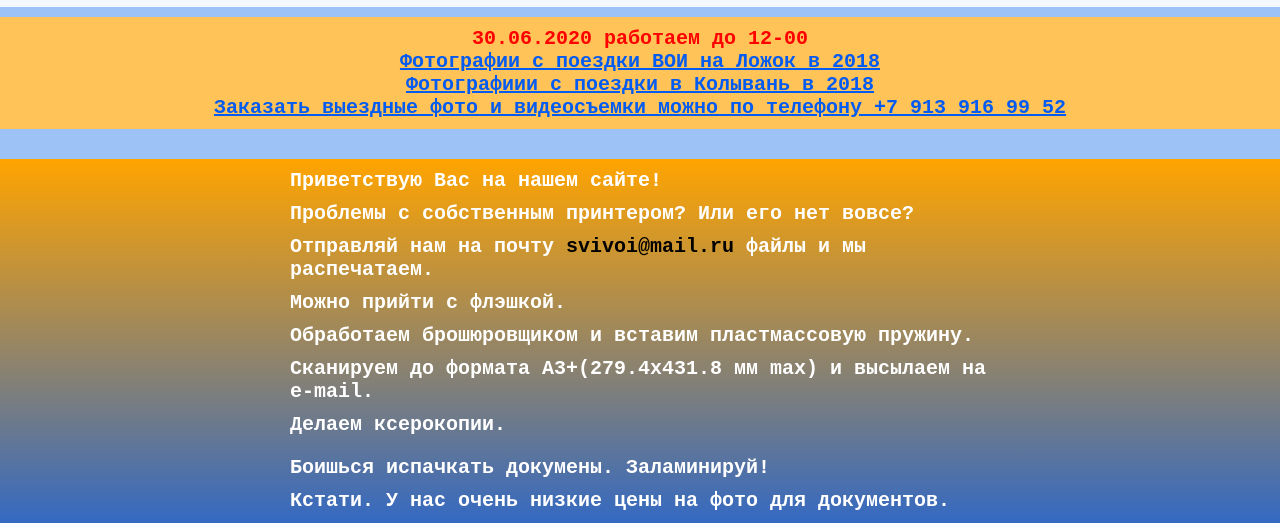
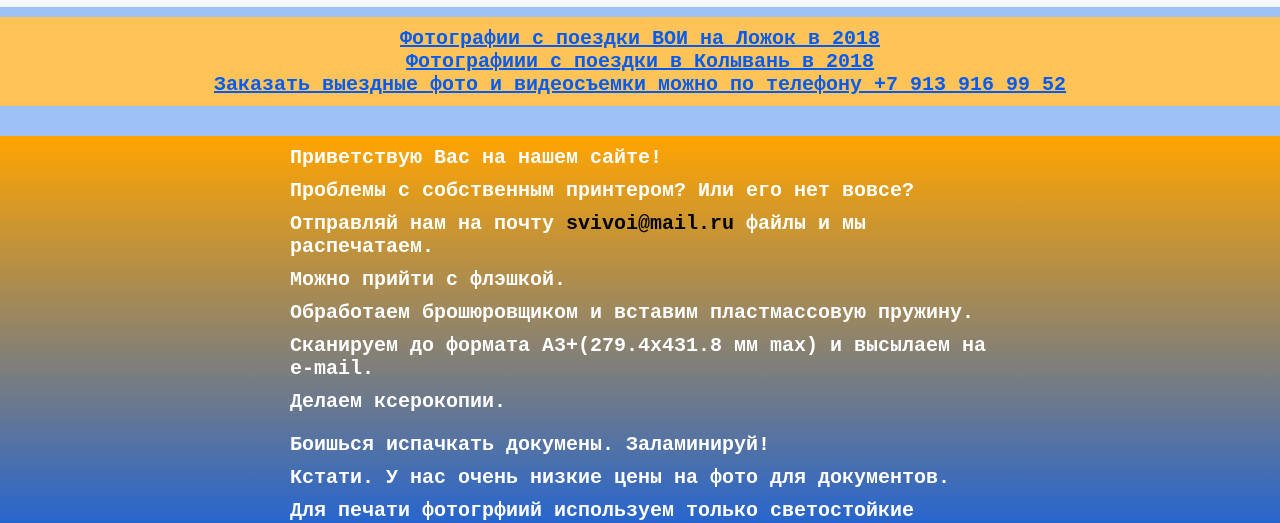
Before and after one commit to svivoi/svivoi.github.io, a plain HTML site: page index.html in a window 1280 px wide. Shown: the part 254-777 px from the top of the page. Drawn offline with Linux system fonts and the light colour scheme.

Commit message:
modification

```diff
--- a/index.html
+++ b/index.html
@@ -69,7 +69,7 @@
 <!--<p class="p2" >Печать на кружках временно прекращена</p>-->
 <!--<p class="p2" >Плоттерная  резка временно не работает</p>-->
    <!--<p class="p2" >Фото на документы временно не работает</p>_-->
-<p class="p2" >30.06.2020 работаем до 12-00</p>
+<!--<p class="p2" >30.06.2020 работаем до 12-00</p>-->
 <!--<p class="p2" >МФУ для A3+ в ремонте</p>-->
 <!--p   <p class="p2" ><img  src="vgif-ru-30914.gif" alt="С Новым Годом!"></p>-->
  <!--<p class="p2" ><img id="ng" src="vgif-ru-30914m1.gif" alt="С Новым Годом!"></p>-->
```
